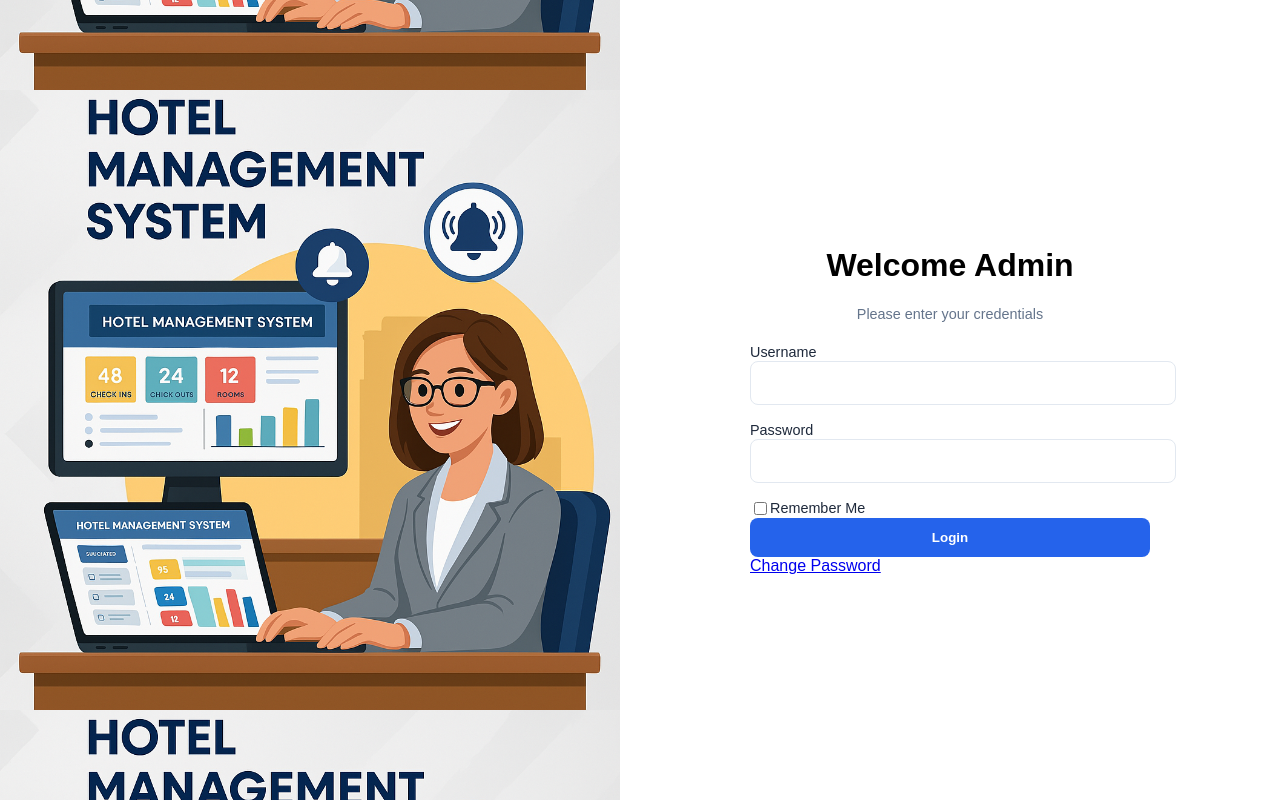
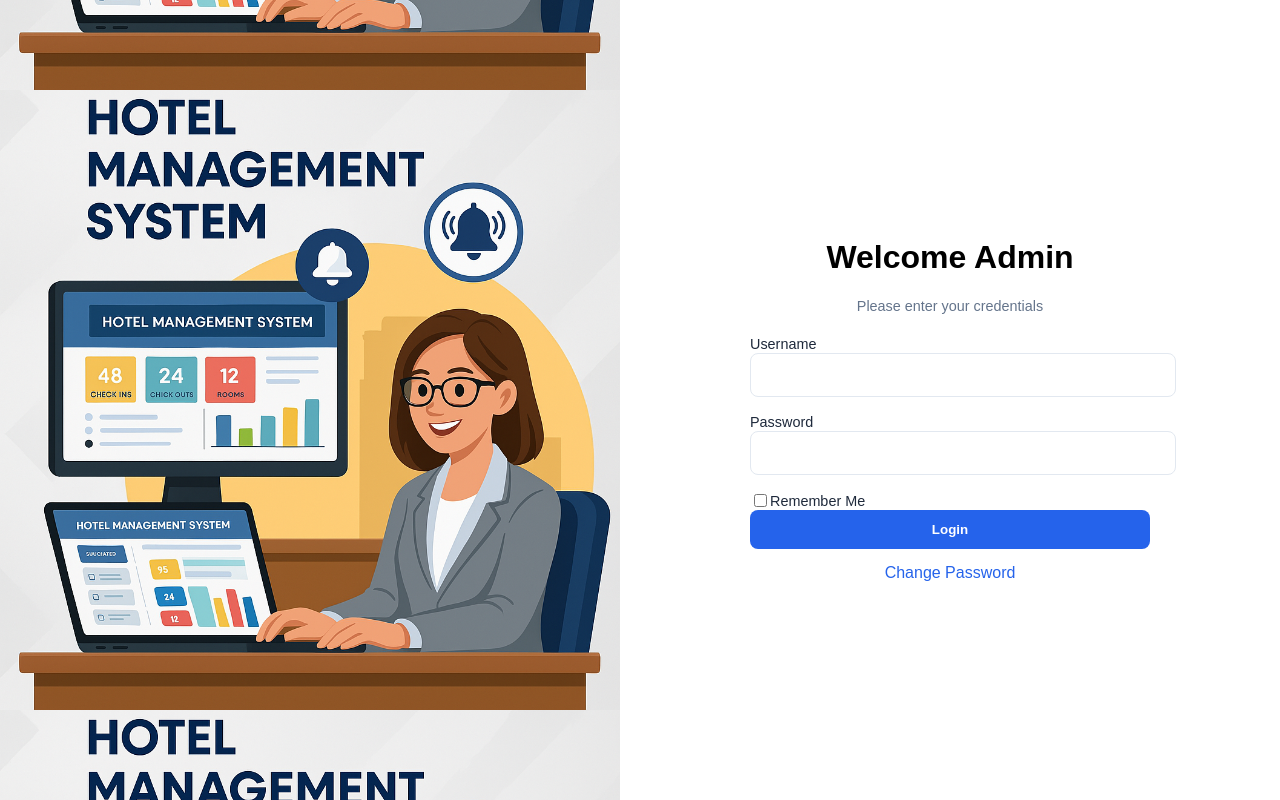
Before and after one commit to fahimaislam2022/Hotel-Management-System, a PHP site: page /WEB/VIEW/login.php in a window 1280 px wide. Run offline with PHP 8.4, Linux system fonts and the light colour scheme.

Commit message:
change password

```diff
--- a/PROJECT/ADMIN/CSS/login.css
+++ b/PROJECT/ADMIN/CSS/login.css
@@ -102,3 +102,14 @@ button:hover {
   text-align: center;
   margin-bottom: 10px;
 }
+
+.links {
+  text-align: center;
+  margin-top: 15px;
+}
+
+
+.links a {
+  color: #2563EB;
+  text-decoration: none;
+}
```
